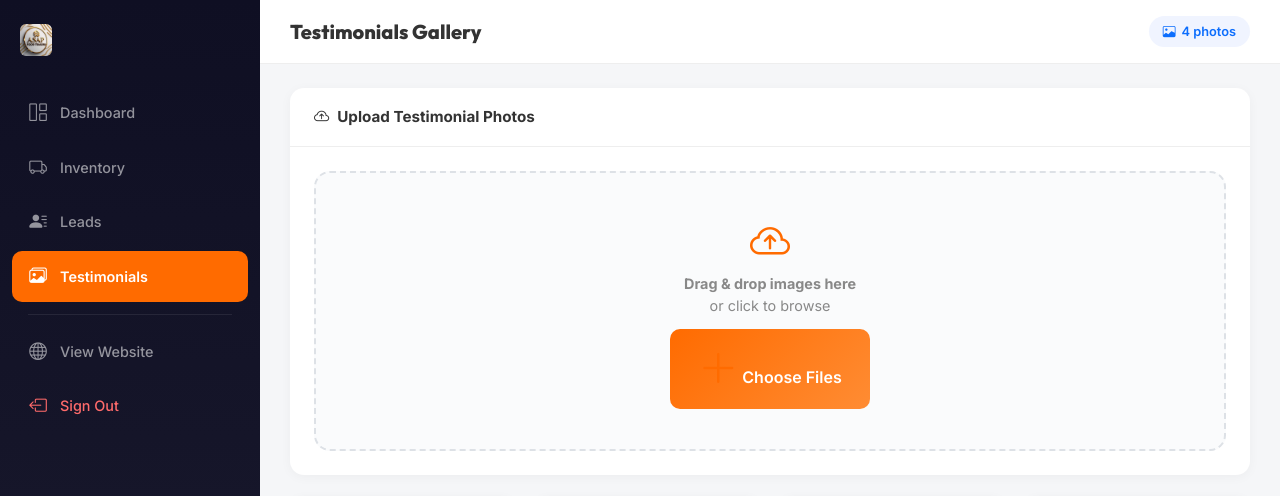
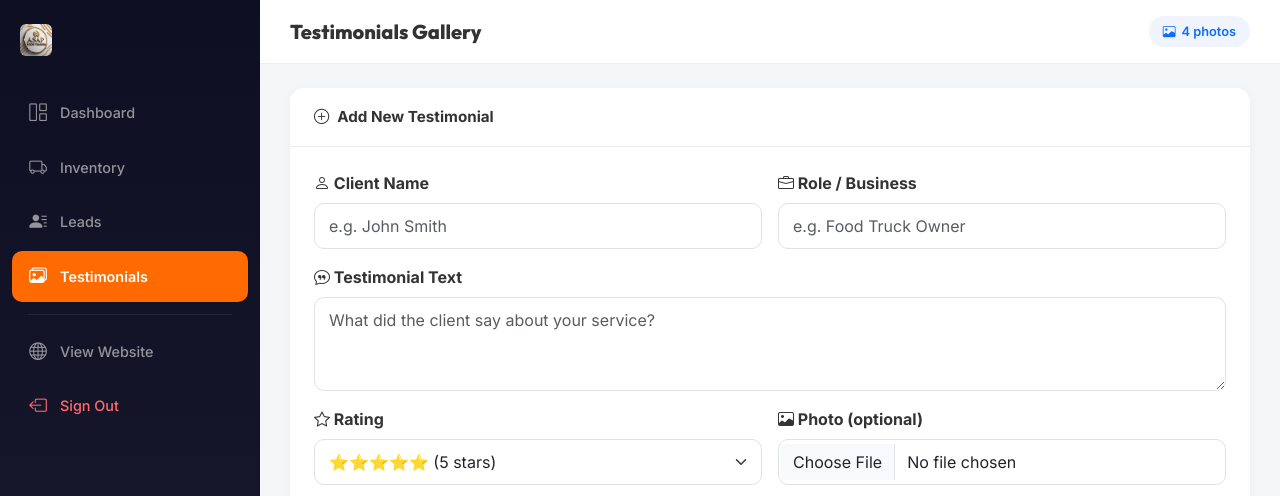
Before and after one commit to Nestorservice/asapfoodtrailer, a FastAPI app: page /admin/testimonials in a window 1280 px wide. Shown: the top 496 px of the page. Run offline with FastAPI, Linux system fonts and the light colour scheme.

Commit message:
feat: upgrade testimonials (text+image), add social links (TikTok/FB/IG), update email

```diff
--- a/main.py
+++ b/main.py
@@ -109,6 +109,11 @@ def get_base_context(request: Request) -> dict:
             "address": settings.BUSINESS_ADDRESS,
             "city": settings.BUSINESS_CITY,
             "whatsapp": settings.BUSINESS_WHATSAPP,
+        },
+        "social": {
+            "tiktok": settings.SOCIAL_TIKTOK,
+            "facebook": settings.SOCIAL_FACEBOOK,
+            "instagram": settings.SOCIAL_INSTAGRAM,
         },
         "firebase_config": {
             "apiKey": settings.FIREBASE_API_KEY,
@@ -542,21 +547,41 @@ async def api_fleet_stats():
 
 @app.post("/api/testimonials")
 async def api_create_testimonial(
-    image: UploadFile = File(...),
+    image: UploadFile = File(None),
+    name: str = Form(""),
+    text: str = Form(""),
+    rating: int = Form(5),
+    role: str = Form(""),
 ):
-    """API: Upload a new testimonial image."""
-    if image.filename:
+    """API: Upload a new testimonial (image and/or text)."""
+    testimonial_data = {}
+
+    # Process image if provided
+    if image and image.filename:
         try:
             result = await image_processor.process_upload(image)
             url = result.get("large", result.get("original", ""))
-            testimonial = db.create_testimonial({"image_url": url})
-            return {"success": True, "testimonial": testimonial}
+            testimonial_data["image_url"] = url
         except ValueError as e:
             raise HTTPException(status_code=400, detail=str(e))
         except Exception as e:
             print(f"Testimonial upload error: {e}")
             raise HTTPException(status_code=500, detail=f"Upload failed: {str(e)}")
-    raise HTTPException(status_code=400, detail="No image provided")
+
+    # Add text fields
+    if name:
+        testimonial_data["name"] = name
+    if text:
+        testimonial_data["text"] = text
+    if role:
+        testimonial_data["role"] = role
+    testimonial_data["rating"] = rating
+
+    if not testimonial_data.get("image_url") and not testimonial_data.get("text"):
+        raise HTTPException(status_code=400, detail="Provide an image or text")
+
+    testimonial = db.create_testimonial(testimonial_data)
+    return {"success": True, "testimonial": testimonial}
 
 
 @app.delete("/api/testimonials/{testimonial_id}")
--- a/templates/admin/testimonials.html
+++ b/templates/admin/testimonials.html
@@ -211,26 +211,56 @@
             <!-- Upload Zone -->
             <div class="admin-card mb-4">
                 <div class="admin-card-header">
-                    <h6><i class="bi bi-cloud-arrow-up"></i> Upload Testimonial Photos</h6>
+                    <h6><i class="bi bi-plus-circle"></i> Add New Testimonial</h6>
                 </div>
                 <div class="admin-card-body">
-                    <div class="upload-zone" id="uploadZone"
-                        ondragover="event.preventDefault(); this.classList.add('dragover');"
-                        ondragleave="this.classList.remove('dragover');" ondrop="handleDrop(event)">
-                        <i class="bi bi-cloud-arrow-up"></i>
-                        <p><strong>Drag & drop images here</strong><br>or click to browse</p>
-                        <button class="btn-upload" onclick="document.getElementById('fileInput').click()">
-                            <i class="bi bi-plus-lg"></i> Choose Files
-                        </button>
-                        <input type="file" id="fileInput" accept="image/*" multiple style="display:none;"
-                            onchange="handleFiles(this.files)">
+                    <form id="testimonialForm" onsubmit="submitTestimonial(event)">
+                        <div class="row g-3">
+                            <div class="col-md-6">
+                                <label class="form-label fw-bold"><i class="bi bi-person"></i> Client Name</label>
+                                <input type="text" class="form-control" name="name" placeholder="e.g. John Smith"
+                                    style="border-radius:10px;padding:10px 14px;">
                             </div>
+                            <div class="col-md-6">
+                                <label class="form-label fw-bold"><i class="bi bi-briefcase"></i> Role /
+                                    Business</label>
+                                <input type="text" class="form-control" name="role" placeholder="e.g. Food Truck Owner"
+                                    style="border-radius:10px;padding:10px 14px;">
+                            </div>
+                            <div class="col-12">
+                                <label class="form-label fw-bold"><i class="bi bi-chat-quote"></i> Testimonial
+                                    Text</label>
+                                <textarea class="form-control" name="text" rows="3"
+                                    placeholder="What did the client say about your service?"
+                                    style="border-radius:10px;padding:10px 14px;"></textarea>
+                            </div>
+                            <div class="col-md-6">
+                                <label class="form-label fw-bold"><i class="bi bi-star"></i> Rating</label>
+                                <select class="form-select" name="rating" style="border-radius:10px;padding:10px 14px;">
+                                    <option value="5">⭐⭐⭐⭐⭐ (5 stars)</option>
+                                    <option value="4">⭐⭐⭐⭐ (4 stars)</option>
+                                    <option value="3">⭐⭐⭐ (3 stars)</option>
+                                </select>
+                            </div>
+                            <div class="col-md-6">
+                                <label class="form-label fw-bold"><i class="bi bi-image"></i> Photo (optional)</label>
+                                <input type="file" class="form-control" name="image" accept="image/*"
+                                    style="border-radius:10px;padding:10px 14px;">
+                            </div>
+                            <div class="col-12">
                                 <div class="upload-progress" id="uploadProgress">
                                     <div class="progress">
-                            <div class="progress-bar" id="progressBar" style="width: 0%"></div>
+                                        <div class="progress-bar" id="progressBar" style="width:0%"></div>
                                     </div>
                                     <small class="text-muted mt-1 d-block" id="progressText">Uploading...</small>
                                 </div>
+                                <button type="submit" class="btn-upload mt-2" id="submitBtn"
+                                    style="width:100%;padding:12px;font-size:1rem;">
+                                    <i class="bi bi-plus-lg"></i> Add Testimonial
+                                </button>
+                            </div>
+                        </div>
+                    </form>
                 </div>
             </div>
 
@@ -239,15 +269,30 @@
             <div class="gallery-grid" id="galleryGrid">
                 {% for t in testimonials %}
                 <div class="gallery-card" id="card-{{ t.id }}">
+                    {% if t.image_url %}
                     <img src="{{ t.image_url }}" alt="Testimonial" loading="lazy"
                         onerror="this.src='/assets/img/trucks/placeholder.jpg';">
+                    {% endif %}
+                    {% if t.name or t.text %}
+                    <div style="padding:12px;">
+                        {% if t.name %}<h6 style="margin:0 0 4px;font-weight:700;font-size:.9rem;">{{ t.name }}</h6>{%
+                        endif %}
+                        {% if t.role %}<small style="color:#888;">{{ t.role }}</small>{% endif %}
+                        {% if t.text %}<p style="margin:6px 0 0;font-size:.85rem;color:#555;line-height:1.4;">{{
+                            t.text[:120] }}{{ '...' if t.text|length > 120 }}</p>{% endif %}
+                        {% if t.rating %}
+                        <div style="margin-top:4px;">
+                            {% for i in range(t.rating|default(5)) %}<i class="bi bi-star-fill"
+                                style="color:#ff6b00;font-size:.7rem;"></i>{% endfor %}
+                        </div>
+                        {% endif %}
+                    </div>
+                    {% endif %}
                     <div class="card-actions">
-                        <span class="card-date">
-                            <i class="bi bi-calendar3"></i>
-                            {{ t.created_at[:10] if t.created_at else 'Unknown' }}
-                        </span>
+                        <span class="card-date"><i class="bi bi-calendar3"></i> {{ t.created_at[:10] if t.created_at
+                            else 'Unknown' }}</span>
                         <button class="btn-delete"
-                            onclick="confirmDeleteTestimonial('{{ t.id }}', '{{ t.image_url }}')">
+                            onclick="confirmDeleteTestimonial('{{ t.id }}', '{{ t.image_url|default('') }}')">
                             <i class="bi bi-trash3"></i> Delete
                         </button>
                     </div>
@@ -258,7 +303,7 @@
             <div class="empty-state" id="emptyState">
                 <i class="bi bi-images"></i>
                 <h5>No Testimonials Yet</h5>
-                <p>Upload photos of client testimonials, completed projects, or happy customers.</p>
+                <p>Add client testimonials with photos and quotes to showcase on your website.</p>
             </div>
             {% endif %}
         </div>
@@ -330,53 +375,73 @@
             setTimeout(function () { toast.style.opacity = '0'; toast.style.transform = 'translateX(100px)'; setTimeout(function () { toast.remove(); }, 300); }, 3000);
         }
 
-        function handleDrop(e) {
+        function handleDrop(e) { e.preventDefault(); }
+
+        async function submitTestimonial(e) {
             e.preventDefault();
-            e.target.closest('.upload-zone').classList.remove('dragover');
-            handleFiles(e.dataTransfer.files);
-        }
-
-        async function handleFiles(files) {
-            if (!files.length) return;
+            var form = document.getElementById('testimonialForm');
+            var btn = document.getElementById('submitBtn');
             var progressEl = document.getElementById('uploadProgress');
             var progressBar = document.getElementById('progressBar');
             var progressText = document.getElementById('progressText');
+
+            btn.disabled = true;
+            btn.innerHTML = '<i class="bi bi-hourglass-split"></i> Adding...';
             progressEl.style.display = 'block';
-            var total = files.length, completed = 0;
+            progressBar.style.width = '50%';
+            progressText.textContent = 'Uploading testimonial...';
 
-            for (var i = 0; i < files.length; i++) {
-                progressText.textContent = 'Uploading ' + (i + 1) + ' of ' + total + '...';
-                progressBar.style.width = (completed / total * 100) + '%';
-                var formData = new FormData();
-                formData.append('image', files[i]);
+            var fd = new FormData(form);
             try {
-                    var resp = await fetch('/api/testimonials', { method: 'POST', body: formData });
+                var resp = await fetch('/api/testimonials', { method: 'POST', body: fd });
                 if (resp.ok) {
                     var data = await resp.json();
-                        if (data.success) { addCardToGrid(data.testimonial); completed++; }
-                        else { showToast('Failed: ' + (data.detail || 'Unknown error'), 'error'); }
+                    if (data.success) {
+                        addCardToGrid(data.testimonial);
+                        showToast('Testimonial added!', 'success');
+                        form.reset();
+                        var emptyState = document.getElementById('emptyState');
+                        if (emptyState) emptyState.remove();
+                        updateCount();
                     } else {
-                        var errData = {}; try { errData = await resp.json(); } catch (e) { }
-                        showToast('Upload failed: ' + (errData.detail || resp.statusText), 'error');
+                        showToast('Failed: ' + (data.detail || 'Unknown error'), 'error');
                     }
-                } catch (err) { showToast('Upload error: ' + err.message, 'error'); }
+                } else {
+                    var errData = {}; try { errData = await resp.json(); } catch (ex) { }
+                    showToast('Error: ' + (errData.detail || resp.statusText), 'error');
                 }
+            } catch (err) { showToast('Error: ' + err.message, 'error'); }
+
             progressBar.style.width = '100%';
-            if (completed > 0) { progressText.textContent = 'Done! ' + completed + ' photo(s) uploaded.'; showToast(completed + ' photo(s) uploaded!', 'success'); }
-            else { progressText.textContent = 'Upload failed.'; }
-            setTimeout(function () { progressEl.style.display = 'none'; progressBar.style.width = '0%'; }, 2000);
-            var emptyState = document.getElementById('emptyState');
-            if (emptyState && completed > 0) emptyState.remove();
-            updateCount();
+            progressText.textContent = 'Done!';
+            setTimeout(function () { progressEl.style.display = 'none'; progressBar.style.width = '0%'; }, 1500);
+            btn.disabled = false;
+            btn.innerHTML = '<i class="bi bi-plus-lg"></i> Add Testimonial';
         }
 
         function addCardToGrid(t) {
             var grid = document.getElementById('galleryGrid');
             if (!grid) { grid = document.createElement('div'); grid.className = 'gallery-grid'; grid.id = 'galleryGrid'; document.querySelector('.admin-content').appendChild(grid); }
             var card = document.createElement('div'); card.className = 'gallery-card'; card.id = 'card-' + t.id;
-            card.innerHTML = '<img src="' + t.image_url + '" alt="Testimonial" loading="lazy" onerror="this.src=\'/assets/img/trucks/placeholder.jpg\';">' +
-                '<div class="card-actions"><span class="card-date"><i class="bi bi-calendar3"></i> ' + (t.created_at ? t.created_at.substring(0, 10) : 'Today') + '</span>' +
-                '<button class="btn-delete" onclick="confirmDeleteTestimonial(\'' + t.id + '\', \'' + t.image_url + '\')"><i class="bi bi-trash3"></i> Delete</button></div>';
+            var html = '';
+            if (t.image_url) {
+                html += '<img src="' + t.image_url + '" alt="Testimonial" loading="lazy" onerror="this.src=\'/assets/img/trucks/placeholder.jpg\';">';
+            }
+            if (t.name || t.text) {
+                html += '<div style="padding:12px;">';
+                if (t.name) html += '<h6 style="margin:0 0 4px;font-weight:700;font-size:.9rem;">' + t.name + '</h6>';
+                if (t.role) html += '<small style="color:#888;">' + t.role + '</small>';
+                if (t.text) html += '<p style="margin:6px 0 0;font-size:.85rem;color:#555;line-height:1.4;">' + (t.text.length > 120 ? t.text.substring(0, 120) + '...' : t.text) + '</p>';
+                if (t.rating) {
+                    html += '<div style="margin-top:4px;">';
+                    for (var s = 0; s < t.rating; s++) html += '<i class="bi bi-star-fill" style="color:#ff6b00;font-size:.7rem;"></i>';
+                    html += '</div>';
+                }
+                html += '</div>';
+            }
+            html += '<div class="card-actions"><span class="card-date"><i class="bi bi-calendar3"></i> Today</span>' +
+                '<button class="btn-delete" onclick="confirmDeleteTestimonial(\'' + t.id + '\', \'' + (t.image_url || '') + '\')"><i class="bi bi-trash3"></i> Delete</button></div>';
+            card.innerHTML = html;
             grid.prepend(card);
         }
 
```
Also changed, not shown: config.py (+15 -1 lines), templates/base.html (+6 -7 lines). Lines whose indentation alone changed are shown as unchanged.
